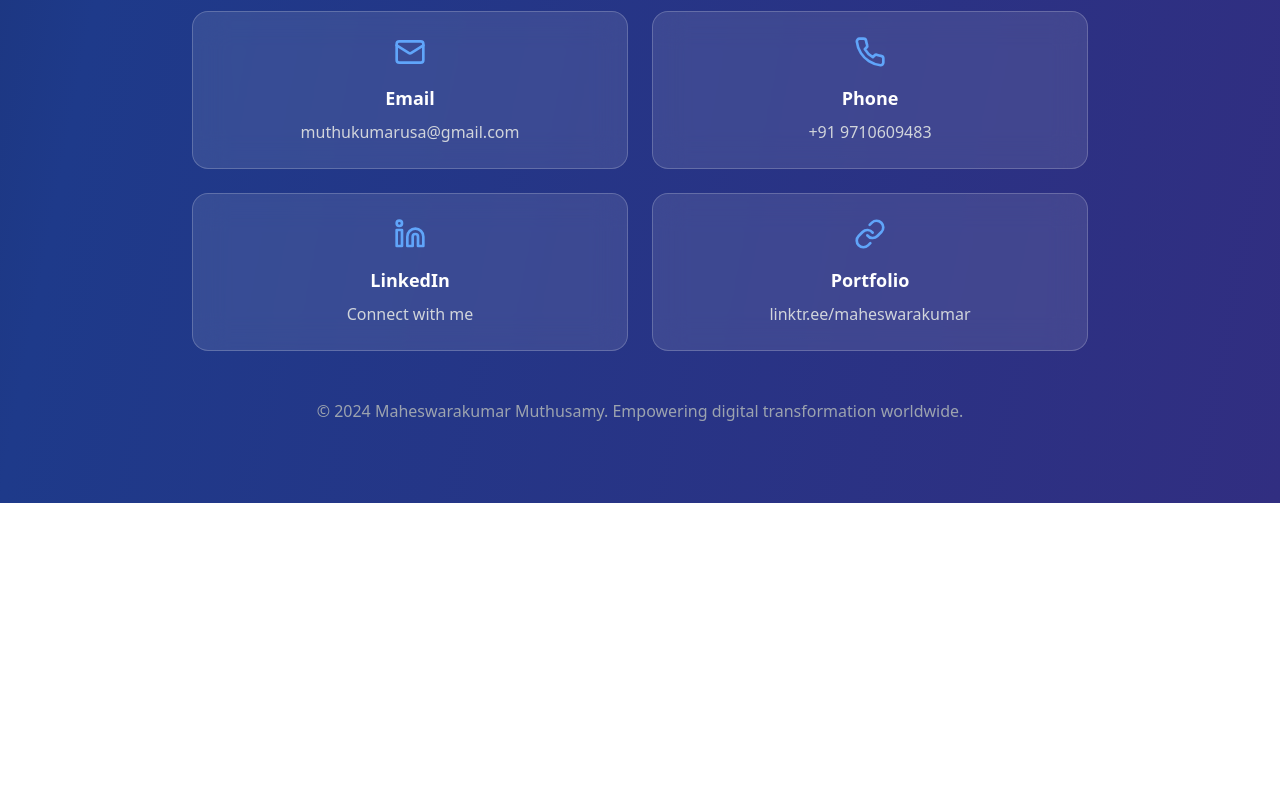
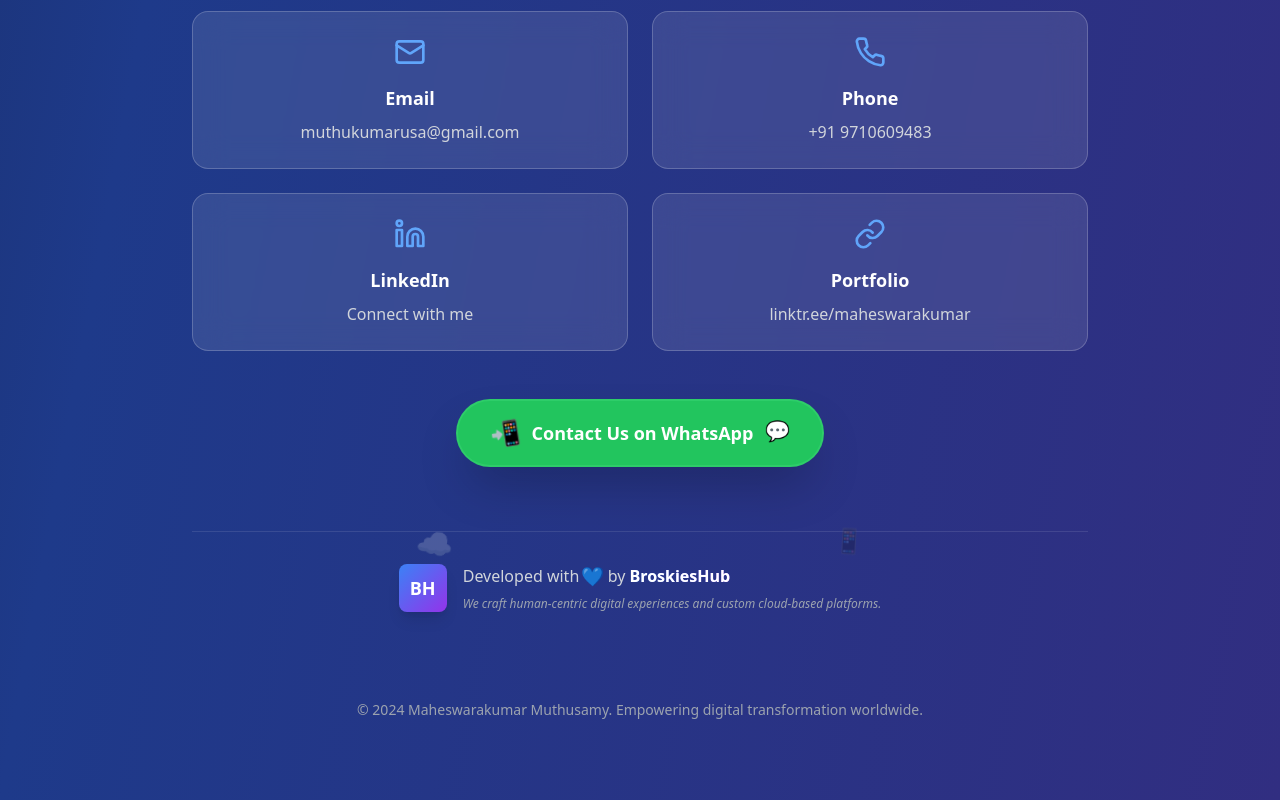
Before and after one commit to sheikSAR/cloud-visionary-portfolio-3d, a React (Vite) app: page / in a window 1280 px wide. Shown: the part 6210-7010 px from the top of the page. Before the commit the page ends 6713 px from the top, so only its background shows below. Built offline with nearby package versions, Linux system fonts and the light colour scheme.

Commit message:
feat: Add BroskiesHub branding and contact button
Adds a branding section and a 3D-animated contact button to the footer, including animations and styling as requested.

```diff
--- a/src/components/ContactSection.tsx
+++ b/src/components/ContactSection.tsx
@@ -54,7 +54,7 @@ const ContactSection = () => {
           Ready to transform your cloud journey? Let's discuss how we can innovate together.
         </motion.p>
 
-        <div className="grid md:grid-cols-2 gap-6">
+        <div className="grid md:grid-cols-2 gap-6 mb-12">
           {contacts.map((contact, index) => (
             <motion.a
               key={contact.label}
@@ -75,11 +75,179 @@ const ContactSection = () => {
           ))}
         </div>
 
+        {/* Enhanced WhatsApp Contact Button */}
         <motion.div
-          className="mt-12 text-gray-400"
+          className="contact-action text-center mb-12"
+          initial={{ opacity: 0, y: 30 }}
+          whileInView={{ opacity: 1, y: 0 }}
+          transition={{ duration: 0.8, delay: 0.6 }}
+          viewport={{ once: true }}
+        >
+          <motion.a
+            href="https://wa.me/message/K7OFUFNPEVJ4M1"
+            target="_blank"
+            rel="noopener noreferrer"
+            whileHover={{ scale: 1.05 }}
+            whileTap={{ scale: 0.95 }}
+          >
+            <motion.button
+              className="bg-green-500 hover:bg-green-600 text-white font-semibold py-4 px-8 rounded-full shadow-2xl border-2 border-green-400/30 relative overflow-hidden group"
+              whileHover={{
+                boxShadow: "0 0 30px rgba(34, 197, 94, 0.5)",
+                y: -2
+              }}
+              transition={{ duration: 0.3 }}
+            >
+              {/* Animated background glow */}
+              <motion.div
+                className="absolute inset-0 bg-gradient-to-r from-green-400 to-green-600 opacity-0 group-hover:opacity-20 transition-opacity duration-300"
+                animate={{
+                  scale: [1, 1.2, 1],
+                }}
+                transition={{
+                  duration: 2,
+                  repeat: Infinity,
+                  ease: "easeInOut"
+                }}
+              />
+
+              {/* Floating icons */}
+              <div className="relative flex items-center gap-3">
+                <motion.span
+                  className="text-2xl"
+                  animate={{
+                    rotate: [0, 10, -10, 0],
+                  }}
+                  transition={{
+                    duration: 1.5,
+                    repeat: Infinity,
+                    ease: "easeInOut"
+                  }}
+                >
+                  📲
+                </motion.span>
+                <span className="text-lg font-bold">Contact Us on WhatsApp</span>
+                <motion.span
+                  className="text-xl"
+                  animate={{
+                    y: [0, -5, 0],
+                  }}
+                  transition={{
+                    duration: 1.2,
+                    repeat: Infinity,
+                    ease: "easeInOut"
+                  }}
+                >
+                  💬
+                </motion.span>
+              </div>
+            </motion.button>
+          </motion.a>
+        </motion.div>
+
+        {/* BroskiesHub Branding Section */}
+        <motion.div
+          className="broskieshub-footer mt-16 text-center py-8 relative z-50 border-t border-white/10"
+          initial={{ opacity: 0, y: 30 }}
+          whileInView={{ opacity: 1, y: 0 }}
+          transition={{ duration: 0.8, delay: 0.8 }}
+          viewport={{ once: true }}
+        >
+          <motion.div
+            className="flex flex-col sm:flex-row justify-center items-center gap-4 mb-6"
+            whileHover={{ scale: 1.02 }}
+            transition={{ duration: 0.3 }}
+          >
+            {/* Logo placeholder - you can replace with actual logo */}
+            <motion.div
+              className="h-12 w-12 bg-gradient-to-br from-blue-500 to-purple-600 rounded-lg shadow-lg flex items-center justify-center"
+              whileHover={{
+                scale: 1.1,
+                rotate: 5,
+                boxShadow: "0 0 20px rgba(59, 130, 246, 0.5)"
+              }}
+              transition={{ duration: 0.3 }}
+            >
+              <span className="text-white font-bold text-lg">BH</span>
+            </motion.div>
+
+            <div className="text-gray-300 text-sm sm:text-base font-medium text-center sm:text-left">
+              <motion.div
+                initial={{ opacity: 0, x: -20 }}
+                whileInView={{ opacity: 1, x: 0 }}
+                transition={{ duration: 0.6, delay: 1 }}
+                viewport={{ once: true }}
+              >
+                Developed with{' '}
+                <motion.span
+                  className="text-blue-400 inline-block"
+                  animate={{
+                    scale: [1, 1.2, 1],
+                  }}
+                  transition={{
+                    duration: 1.5,
+                    repeat: Infinity,
+                    ease: "easeInOut"
+                  }}
+                >
+                  💙
+                </motion.span>{' '}
+                by <strong className="text-white bg-gradient-to-r from-blue-400 to-purple-500 bg-clip-text text-transparent">BroskiesHub</strong>
+              </motion.div>
+              <motion.div
+                className="text-xs italic text-gray-400 mt-2"
+                initial={{ opacity: 0 }}
+                whileInView={{ opacity: 1 }}
+                transition={{ duration: 0.6, delay: 1.2 }}
+                viewport={{ once: true }}
+              >
+                We craft human-centric digital experiences and custom cloud-based platforms.
+              </motion.div>
+            </div>
+          </motion.div>
+
+          {/* Floating 3D elements */}
+          <div className="absolute top-0 left-1/4 opacity-20">
+            <motion.span
+              className="text-3xl block"
+              animate={{
+                y: [0, -10, 0],
+                rotate: [0, 5, -5, 0],
+              }}
+              transition={{
+                duration: 3,
+                repeat: Infinity,
+                ease: "easeInOut"
+              }}
+            >
+              ☁️
+            </motion.span>
+          </div>
+
+          <div className="absolute top-0 right-1/4 opacity-20">
+            <motion.span
+              className="text-2xl block"
+              animate={{
+                y: [0, -8, 0],
+                rotate: [0, -5, 5, 0],
+              }}
+              transition={{
+                duration: 2.5,
+                repeat: Infinity,
+                ease: "easeInOut",
+                delay: 0.5
+              }}
+            >
+              📱
+            </motion.span>
+          </div>
+        </motion.div>
+
+        <motion.div
+          className="mt-8 text-gray-400 text-sm"
           initial={{ opacity: 0 }}
           whileInView={{ opacity: 1 }}
-          transition={{ duration: 0.8, delay: 0.5 }}
+          transition={{ duration: 0.8, delay: 1 }}
           viewport={{ once: true }}
         >
           <p>© 2024 Maheswarakumar Muthusamy. Empowering digital transformation worldwide.</p>
```
